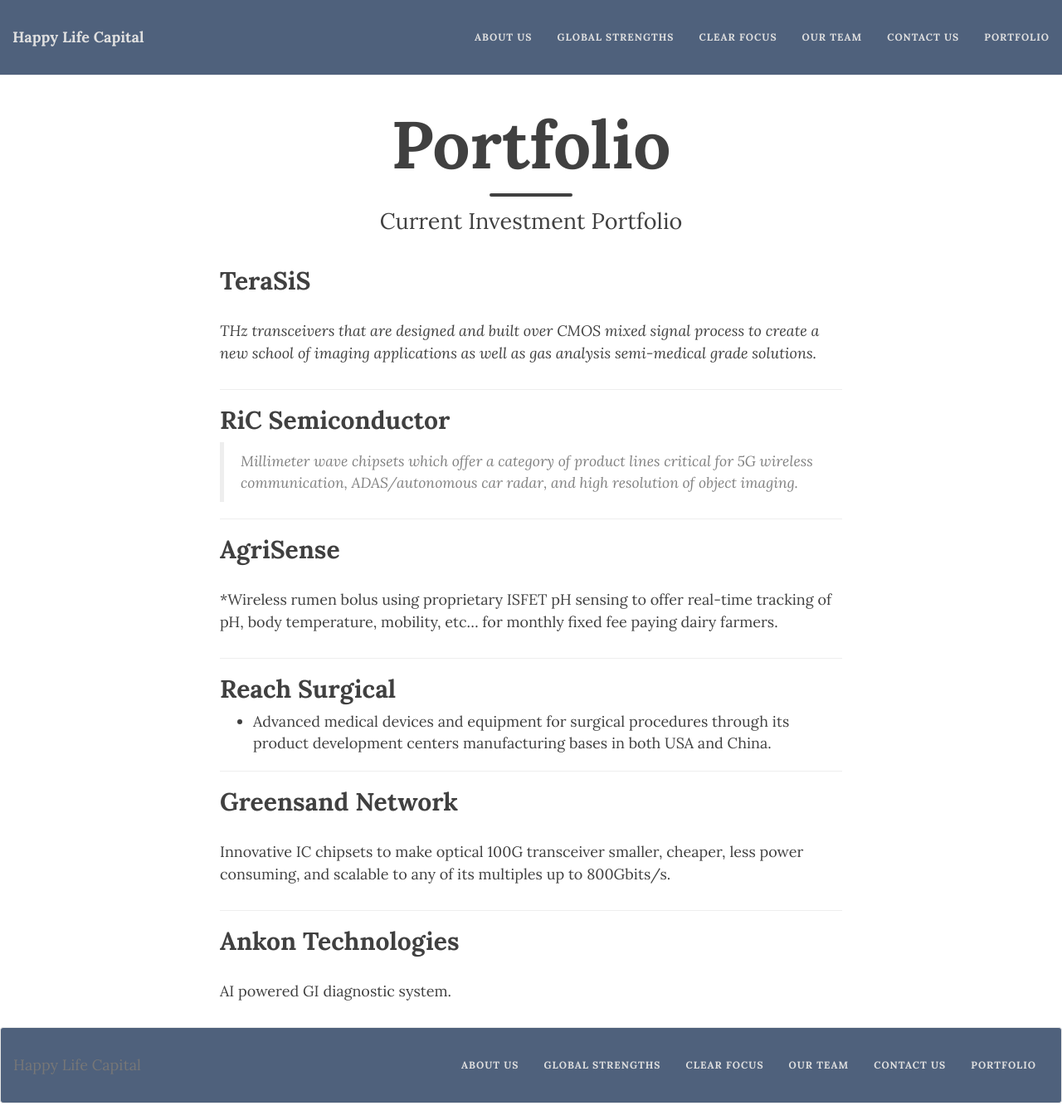
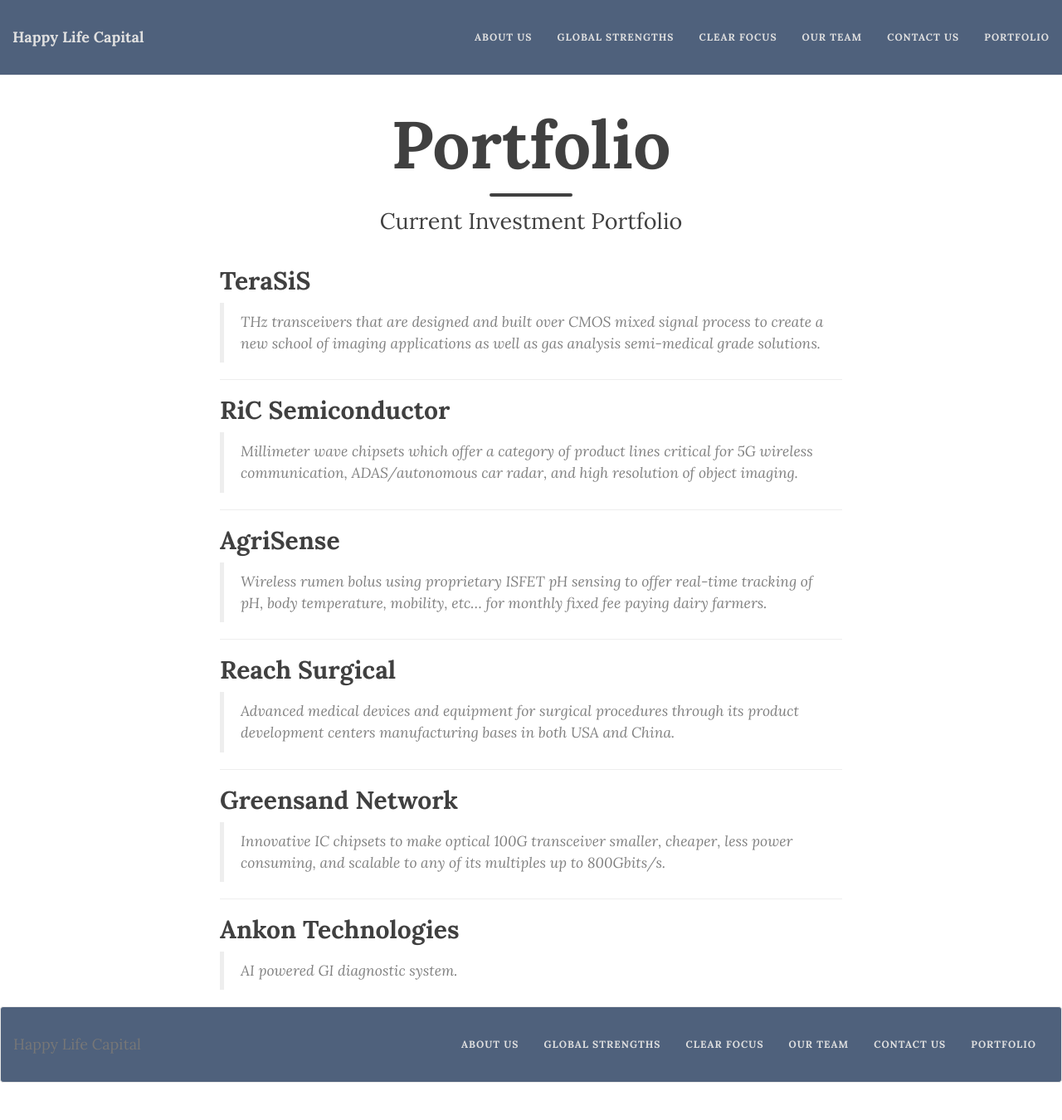
Before and after one commit to happylifecap/happylifecap.github.com, a Jekyll site: the page built from portfolio.md, in a window 1280 px wide and 1350 px high. Shown: the whole window at 83% size. Built offline with Jekyll 4.4.1, drawn with Linux system fonts in a browser that asks for light colours; nearby versions of some CDN libraries.

Commit message:
new stuff

```diff
--- a/portfolio.md
+++ b/portfolio.md
@@ -5,7 +5,7 @@
 ---
 
 ## TeraSiS
-*THz transceivers that are designed and built over CMOS mixed signal process to create a new school of imaging applications as well as gas analysis semi-medical grade solutions.*
+>THz transceivers that are designed and built over CMOS mixed signal process to create a new school of imaging applications as well as gas analysis semi-medical grade solutions.
 
 ______
 
@@ -15,19 +15,19 @@
 ______
 
 ## AgriSense
-*Wireless rumen bolus using proprietary ISFET pH sensing to offer real-time tracking of pH, body temperature, mobility, etc... for monthly fixed fee paying dairy farmers.
+>Wireless rumen bolus using proprietary ISFET pH sensing to offer real-time tracking of pH, body temperature, mobility, etc... for monthly fixed fee paying dairy farmers.
 
 _______
 
 ## Reach Surgical
-- Advanced medical devices and equipment for surgical procedures through its product development centers manufacturing bases in both USA and China.
+>Advanced medical devices and equipment for surgical procedures through its product development centers manufacturing bases in both USA and China.
 
 ______
 
 ## Greensand Network
-Innovative IC chipsets to make optical 100G transceiver smaller, cheaper, less power consuming, and scalable to any of its multiples up to 800Gbits/s.
+>Innovative IC chipsets to make optical 100G transceiver smaller, cheaper, less power consuming, and scalable to any of its multiples up to 800Gbits/s.
 
 ______
 
 ## Ankon Technologies
-AI powered GI diagnostic system.
+>AI powered GI diagnostic system.
```
